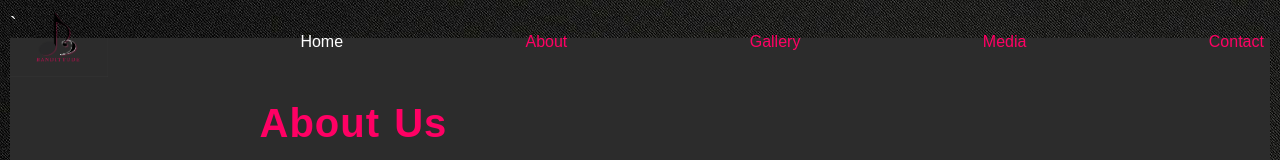
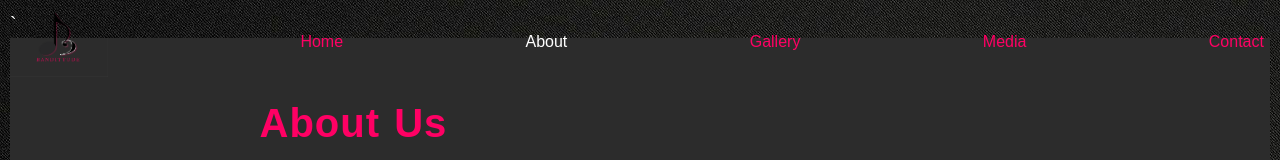
Before and after one commit to HerRoyalPianist/herroyalpianist.github.io, a plain HTML site: page about us page.html in a window 1280 px wide. Shown: the top 160 px of the page. Drawn offline with nearby package versions, Linux system fonts and the light colour scheme; some packages are replaced by stand-ins of ours; a script that the page names is missing.

Commit message:
active class for about page

```diff
--- a/about us page.html
+++ b/about us page.html
@@ -17,8 +17,8 @@
   <div class="logoContainer">
     <img class="logo" src="Pictures/Banditttude logo.png">
   </div>
-  <a href="index Bandittude.html" class="active">Home</a>
-  <a href="about us page.html">About</a>
+  <a href="index Bandittude.html" >Home</a>
+  <a href="about us page.html" class="active">About</a>
   <a href="Gallery.html">Gallery</a>
   <a href="media.html">Media</a>
   <a href="booking.html">Contact</a>
```
